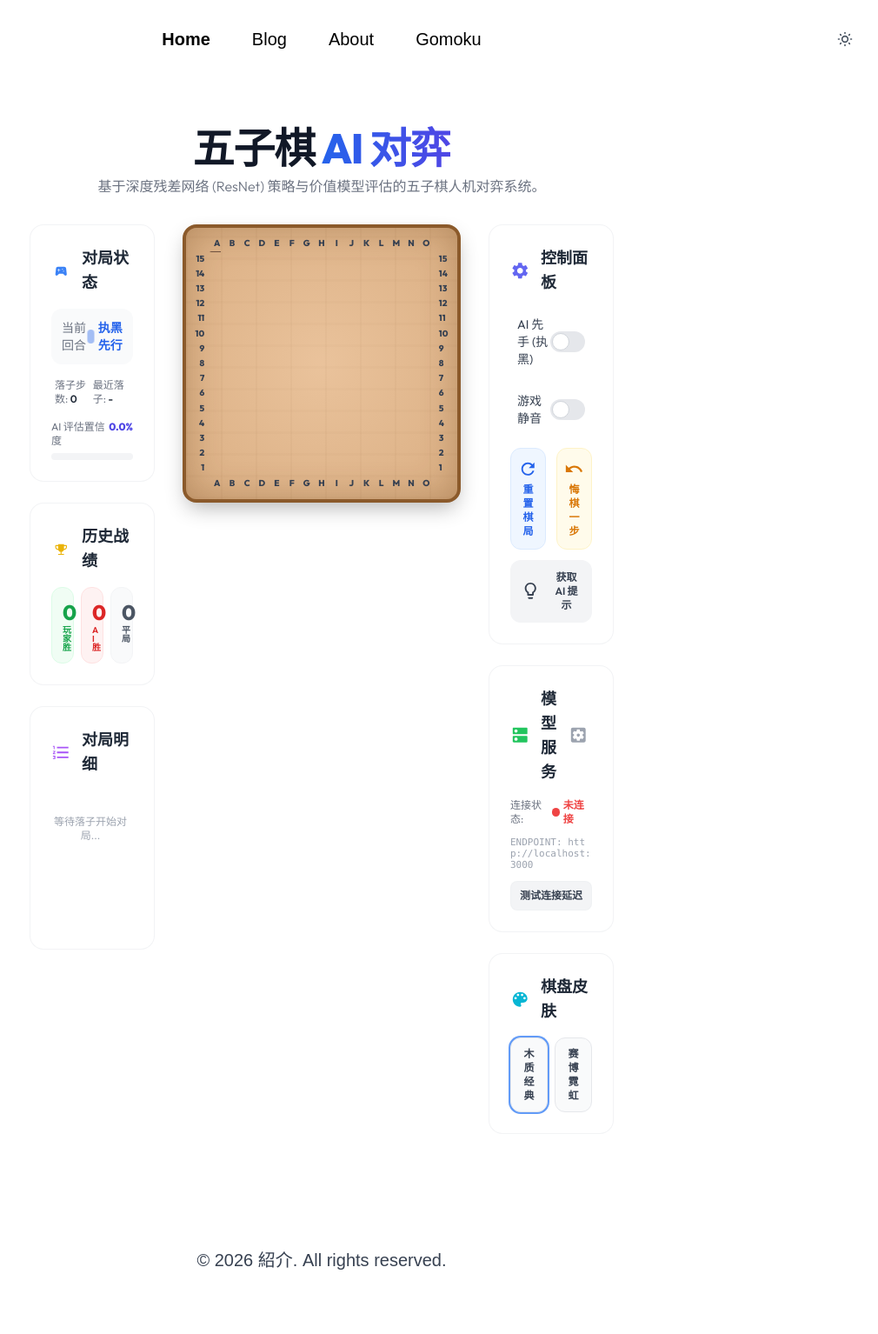
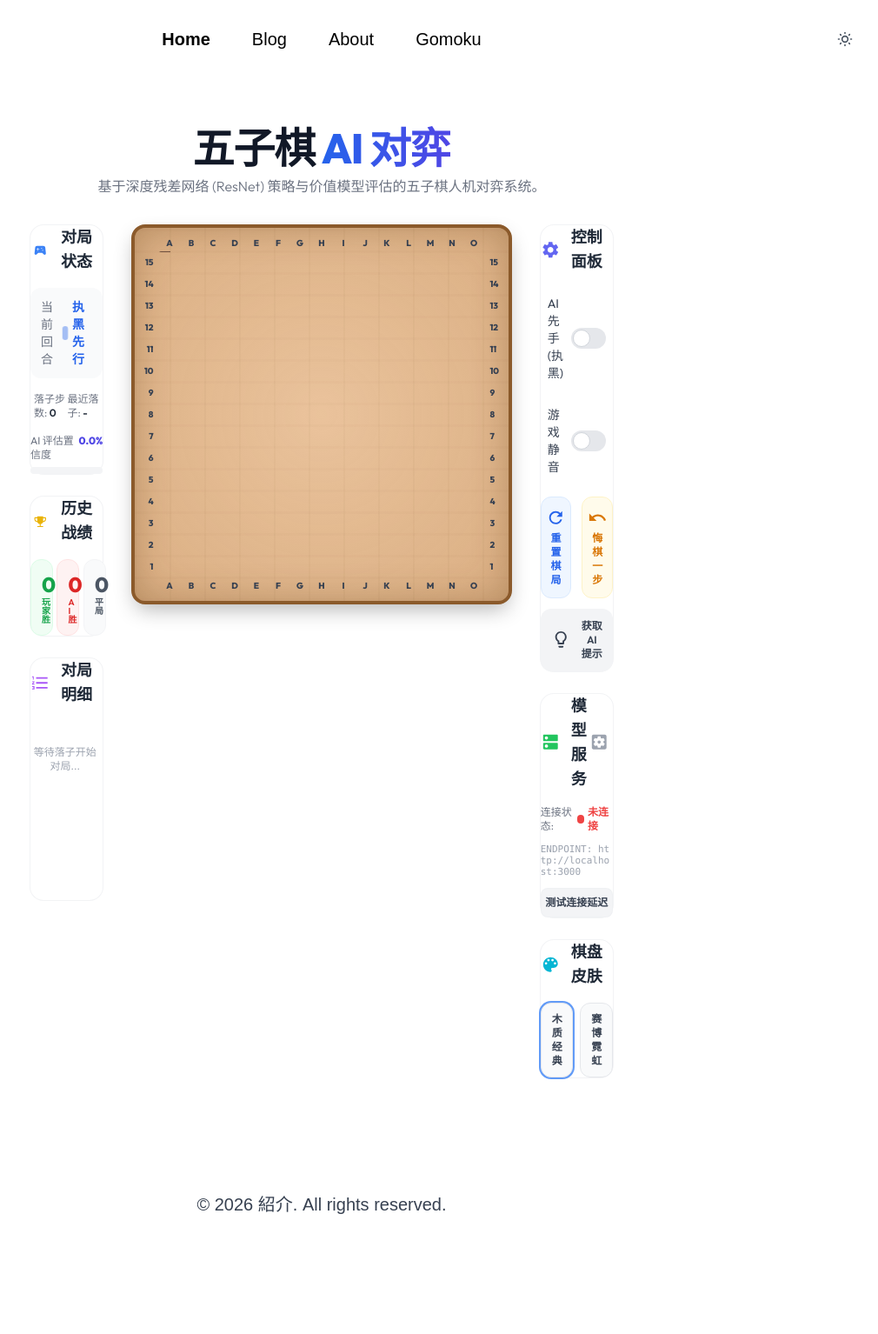
Before and after one commit to Vucius/Vucius.github.io, a Jekyll site: the page built from gomoku.html, in a window 1280 px wide. Shown: the whole page at 87% size, without its empty margins (270-1280 px from the left). Built offline with Jekyll 4.4.1, drawn with Linux system fonts in a browser that asks for light colours; some web fonts are replaced; after the commit the page ends 1470 px from its top, so only the background shows below that.

Commit message:
gomoku_2_shot

```diff
--- a/gomoku.html
+++ b/gomoku.html
@@ -200,7 +200,7 @@ permalink: /gomoku/
     .justify-items-center { justify-items: center; }
 
     /* --- Sizing --- */
-    .max-w-\[530px\] { max-width: 530px; }
+    .max-w-\[720px\] { max-width: 720px; }
     .max-w-xs { max-width: 20rem; }
     .h-\[280px\] { height: 280px; }
     .h-6 { height: 1.5rem; }
@@ -468,8 +468,8 @@ permalink: /gomoku/
 
     /* --- Responsive: lg (1024px+) --- */
     @media (min-width: 1024px) {
-        .lg\:col-span-3 { grid-column: span 3 / span 3; }
-        .lg\:col-span-6 { grid-column: span 6 / span 6; }
+        .lg\:col-span-2 { grid-column: span 2 / span 2; }
+        .lg\:col-span-8 { grid-column: span 8 / span 8; }
         .lg\:grid-cols-12 { grid-template-columns: repeat(12, minmax(0, 1fr)); }
         .lg\:order-1 { order: 1; }
         .lg\:order-2 { order: 2; }
@@ -496,14 +496,14 @@ permalink: /gomoku/
     <div class="grid grid-cols-1 lg:grid-cols-12 gap-8 items-start">
 
         <!-- Left Column: Metrics & Logs -->
-        <div class="lg:col-span-3 space-y-6 order-2 lg:order-1">
+        <div class="lg:col-span-2 space-y-6 order-2 lg:order-1">
             <!-- Game Status & Turn Indicator Card -->
-            <div class="bg-white/85 dark:bg-gray-800/85 backdrop-blur-md p-6 rounded-2xl border border-gray-200/50 dark:border-gray-700/50 shadow-lg">
+            <div class="bg-white/85 dark:bg-gray-800/85 backdrop-blur-md p-5 lg:p-4 rounded-2xl border border-gray-200/50 dark:border-gray-700/50 shadow-lg">
                 <h2 class="text-lg font-bold text-gray-800 dark:text-gray-200 mb-4 flex items-center gap-2">
                     <span class="icon-svg text-blue-500">{% include icons/gamepad.svg %}</span> 对局状态
                 </h2>
                 <div class="space-y-4">
-                    <div id="turn-badge" class="flex items-center justify-between p-3 bg-gray-50 dark:bg-gray-900/50 rounded-xl">
+                    <div id="turn-badge" class="flex items-center justify-between p-3 lg:p-2.5 bg-gray-50 dark:bg-gray-900/50 rounded-xl">
                         <span class="text-sm text-gray-500 dark:text-gray-400">当前回合</span>
                         <span id="turn-text" class="text-sm font-bold text-blue-600 dark:text-cyan-400 flex items-center gap-1.5">
                             <span class="w-2.5 h-2.5 rounded-full bg-blue-600 dark:bg-cyan-400 animate-ping"></span> 执黑先行
@@ -529,20 +529,20 @@ permalink: /gomoku/
             </div>
 
             <!-- Stats Panel -->
-            <div class="bg-white/85 dark:bg-gray-800/85 backdrop-blur-md p-6 rounded-2xl border border-gray-200/50 dark:border-gray-700/50 shadow-lg">
+            <div class="bg-white/85 dark:bg-gray-800/85 backdrop-blur-md p-5 lg:p-4 rounded-2xl border border-gray-200/50 dark:border-gray-700/50 shadow-lg">
                 <h2 class="text-lg font-bold text-gray-800 dark:text-gray-200 mb-4 flex items-center gap-2">
                     <span class="icon-svg text-yellow-500">{% include icons/trophy.svg %}</span> 历史战绩
                 </h2>
                 <div class="grid grid-cols-3 gap-2 text-center">
-                    <div class="p-3 bg-green-50 dark:bg-green-950/20 rounded-xl border border-green-100 dark:border-green-900/30">
+                    <div class="p-3 lg:py-2 lg:px-1 bg-green-50 dark:bg-green-950/20 rounded-xl border border-green-100 dark:border-green-900/30">
                         <div class="text-2xl font-extrabold text-green-600 dark:text-green-400" id="stat-win">0</div>
                         <div class="text-[10px] text-green-600 dark:text-green-400 uppercase tracking-wider font-semibold">玩家胜</div>
                     </div>
-                    <div class="p-3 bg-red-50 dark:bg-red-950/20 rounded-xl border border-red-100 dark:border-red-900/30">
+                    <div class="p-3 lg:py-2 lg:px-1 bg-red-50 dark:bg-red-950/20 rounded-xl border border-red-100 dark:border-red-900/30">
                         <div class="text-2xl font-extrabold text-red-600 dark:text-red-400" id="stat-lose">0</div>
                         <div class="text-[10px] text-red-600 dark:text-red-400 uppercase tracking-wider font-semibold">AI 胜</div>
                     </div>
-                    <div class="p-3 bg-gray-50 dark:bg-gray-900/20 rounded-xl border border-gray-100 dark:border-gray-800/30">
+                    <div class="p-3 lg:py-2 lg:px-1 bg-gray-50 dark:bg-gray-900/20 rounded-xl border border-gray-100 dark:border-gray-800/30">
                         <div class="text-2xl font-extrabold text-gray-600 dark:text-gray-400" id="stat-draw">0</div>
                         <div class="text-[10px] text-gray-600 dark:text-gray-400 uppercase tracking-wider font-semibold">平局</div>
                     </div>
@@ -550,7 +550,7 @@ permalink: /gomoku/
             </div>
 
             <!-- Game Logs -->
-            <div class="bg-white/85 dark:bg-gray-800/85 backdrop-blur-md p-6 rounded-2xl border border-gray-200/50 dark:border-gray-700/50 shadow-lg flex flex-col h-[280px]">
+            <div class="bg-white/85 dark:bg-gray-800/85 backdrop-blur-md p-5 lg:p-4 rounded-2xl border border-gray-200/50 dark:border-gray-700/50 shadow-lg flex flex-col h-[280px]">
                 <h2 class="text-lg font-bold text-gray-800 dark:text-gray-200 mb-3 flex items-center gap-2">
                     <span class="icon-svg text-purple-500">{% include icons/list.svg %}</span> 对局明细
                 </h2>
@@ -561,9 +561,9 @@ permalink: /gomoku/
         </div>
 
         <!-- Center Column: Board Area -->
-        <div class="lg:col-span-6 flex flex-col items-center order-1 lg:order-2">
+        <div class="lg:col-span-8 flex flex-col items-center order-1 lg:order-2">
             <!-- Board Wrapper with Coordinates -->
-            <div id="board-container" class="relative w-full aspect-square max-w-[530px] p-2 select-none wood-board rounded-2xl transition-all duration-300">
+            <div id="board-container" class="relative w-full aspect-square max-w-[720px] p-2 select-none wood-board rounded-2xl transition-all duration-300">
                 <!-- 17x17 grid for board coordinates and content -->
                 <div class="grid grid-cols-[1.2rem_1fr_1.2rem] grid-rows-[1.2rem_1fr_1.2rem] w-full h-full relative">
 
@@ -615,9 +615,9 @@ permalink: /gomoku/
         </div>
 
         <!-- Right Column: Control Panel & Settings -->
-        <div class="lg:col-span-3 space-y-6 order-3">
+        <div class="lg:col-span-2 space-y-6 order-3">
             <!-- Game Controls -->
-            <div class="bg-white/85 dark:bg-gray-800/85 backdrop-blur-md p-6 rounded-2xl border border-gray-200/50 dark:border-gray-700/50 shadow-lg">
+            <div class="bg-white/85 dark:bg-gray-800/85 backdrop-blur-md p-5 lg:p-4 rounded-2xl border border-gray-200/50 dark:border-gray-700/50 shadow-lg">
                 <h2 class="text-lg font-bold text-gray-800 dark:text-gray-200 mb-4 flex items-center gap-2">
                     <span class="icon-svg text-indigo-500">{% include icons/settings.svg %}</span> 控制面板
                 </h2>
@@ -644,16 +644,16 @@ permalink: /gomoku/
                     <div class="h-px bg-gray-105 dark:bg-gray-700"></div>
 
                     <!-- Button actions -->
-                    <div class="grid grid-cols-2 gap-3">
-                        <button id="restart-btn" class="flex flex-col items-center justify-center p-3 bg-blue-50 hover:bg-blue-100 dark:bg-blue-950/20 dark:hover:bg-blue-900/30 text-blue-600 dark:text-cyan-400 rounded-xl transition-colors font-semibold border border-blue-100 dark:border-blue-900/30">
-                            <span class="icon-svg text-lg mb-1">{% include icons/refresh.svg %}</span>
+                    <div class="grid grid-cols-2 gap-3 lg:gap-2">
+                        <button id="restart-btn" class="flex flex-col items-center justify-center p-3 lg:p-2 bg-blue-50 hover:bg-blue-100 dark:bg-blue-950/20 dark:hover:bg-blue-900/30 text-blue-600 dark:text-cyan-400 rounded-xl transition-colors font-semibold border border-blue-100 dark:border-blue-900/30">
+                            <span class="icon-svg text-lg mb-1 lg:mb-0.5">{% include icons/refresh.svg %}</span>
                             <span class="text-xs">重置棋局</span>
                         </button>
-                        <button id="undo-btn" class="flex flex-col items-center justify-center p-3 bg-amber-50 hover:bg-amber-100 dark:bg-amber-950/20 dark:hover:bg-amber-900/30 text-amber-600 dark:text-amber-400 rounded-xl transition-colors font-semibold border border-amber-100 dark:border-amber-900/30 disabled:opacity-50 disabled:cursor-not-allowed">
-                            <span class="icon-svg text-lg mb-1">{% include icons/undo.svg %}</span>
+                        <button id="undo-btn" class="flex flex-col items-center justify-center p-3 lg:p-2 bg-amber-50 hover:bg-amber-100 dark:bg-amber-950/20 dark:hover:bg-amber-900/30 text-amber-600 dark:text-amber-400 rounded-xl transition-colors font-semibold border border-amber-100 dark:border-amber-900/30 disabled:opacity-50 disabled:cursor-not-allowed">
+                            <span class="icon-svg text-lg mb-1 lg:mb-0.5">{% include icons/undo.svg %}</span>
                             <span class="text-xs">悔棋一步</span>
                         </button>
-                        <button id="hint-btn" class="col-span-2 flex items-center justify-center gap-2 p-3 bg-gray-100 hover:bg-gray-200 dark:bg-gray-700/50 dark:hover:bg-gray-700 text-gray-700 dark:text-gray-300 rounded-xl transition-colors font-semibold disabled:opacity-50 disabled:cursor-not-allowed">
+                        <button id="hint-btn" class="col-span-2 flex items-center justify-center gap-2 p-3 lg:p-2 bg-gray-100 hover:bg-gray-200 dark:bg-gray-700/50 dark:hover:bg-gray-700 text-gray-700 dark:text-gray-300 rounded-xl transition-colors font-semibold disabled:opacity-50 disabled:cursor-not-allowed">
                             <span class="icon-svg text-lg">{% include icons/lightbulb.svg %}</span>
                             <span class="text-xs">获取 AI 提示</span>
                         </button>
@@ -662,7 +662,7 @@ permalink: /gomoku/
             </div>
 
             <!-- Connection & Settings -->
-            <div class="bg-white/85 dark:bg-gray-800/85 backdrop-blur-md p-6 rounded-2xl border border-gray-200/50 dark:border-gray-700/50 shadow-lg">
+            <div class="bg-white/85 dark:bg-gray-800/85 backdrop-blur-md p-5 lg:p-4 rounded-2xl border border-gray-200/50 dark:border-gray-700/50 shadow-lg">
                 <h2 class="text-lg font-bold text-gray-800 dark:text-gray-200 mb-4 flex items-center justify-between">
                     <span class="flex items-center gap-2"><span class="icon-svg text-green-500">{% include icons/server.svg %}</span> 模型服务</span>
                     <button id="settings-btn" class="text-gray-400 hover:text-gray-600 dark:hover:text-gray-200 transition-colors" title="配置 API Endpoint">
@@ -686,15 +686,15 @@ permalink: /gomoku/
             </div>
 
             <!-- Appearance Theme Controller -->
-            <div class="bg-white/85 dark:bg-gray-800/85 backdrop-blur-md p-6 rounded-2xl border border-gray-200/50 dark:border-gray-700/50 shadow-lg">
+            <div class="bg-white/85 dark:bg-gray-800/85 backdrop-blur-md p-5 lg:p-4 rounded-2xl border border-gray-200/50 dark:border-gray-700/50 shadow-lg">
                 <h2 class="text-lg font-bold text-gray-800 dark:text-gray-200 mb-4 flex items-center gap-2">
                     <span class="icon-svg text-cyan-500">{% include icons/palette.svg %}</span> 棋盘皮肤
                 </h2>
                 <div class="grid grid-cols-2 gap-2">
-                    <button id="theme-wood-btn" class="py-2.5 px-3 rounded-xl text-xs font-bold transition-all border text-gray-700 dark:text-gray-300 bg-gray-50 dark:bg-gray-900 border-gray-200 dark:border-gray-700 hover:bg-gray-100 dark:hover:bg-gray-800 ring-2 ring-blue-500/80">
+                    <button id="theme-wood-btn" class="py-2.5 lg:py-2 px-3 lg:px-2 rounded-xl text-xs font-bold transition-all border text-gray-700 dark:text-gray-300 bg-gray-50 dark:bg-gray-900 border-gray-200 dark:border-gray-700 hover:bg-gray-100 dark:hover:bg-gray-800 ring-2 ring-blue-500/80">
                         木质经典
                     </button>
-                    <button id="theme-cyber-btn" class="py-2.5 px-3 rounded-xl text-xs font-bold transition-all border text-gray-700 dark:text-gray-300 bg-gray-50 dark:bg-gray-900 border-gray-200 dark:border-gray-700 hover:bg-gray-100 dark:hover:bg-gray-800">
+                    <button id="theme-cyber-btn" class="py-2.5 lg:py-2 px-3 lg:px-2 rounded-xl text-xs font-bold transition-all border text-gray-700 dark:text-gray-300 bg-gray-50 dark:bg-gray-900 border-gray-200 dark:border-gray-700 hover:bg-gray-100 dark:hover:bg-gray-800">
                         赛博霓虹
                     </button>
                 </div>
```
Also changed, not shown: other parts of gomoku.html (+2 -2 lines).
